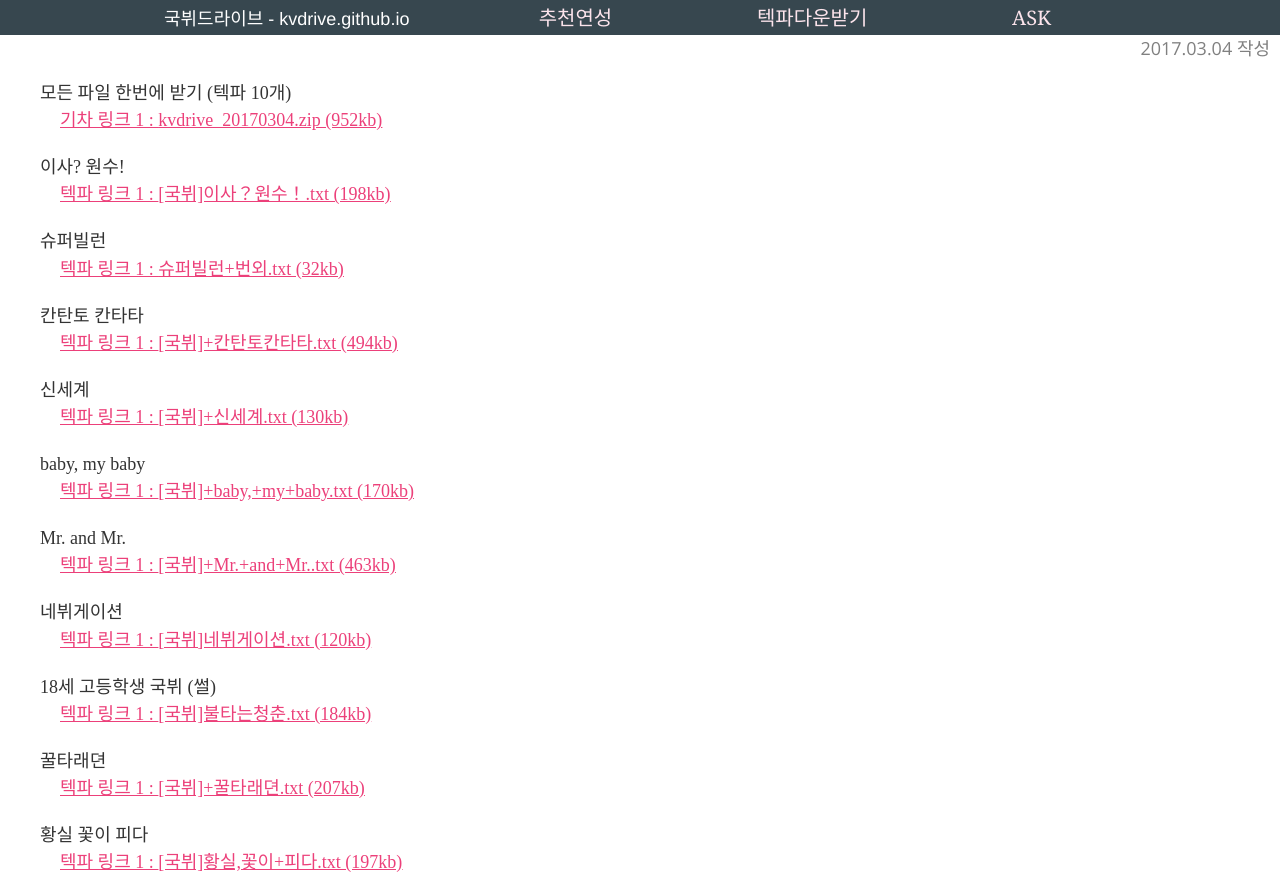
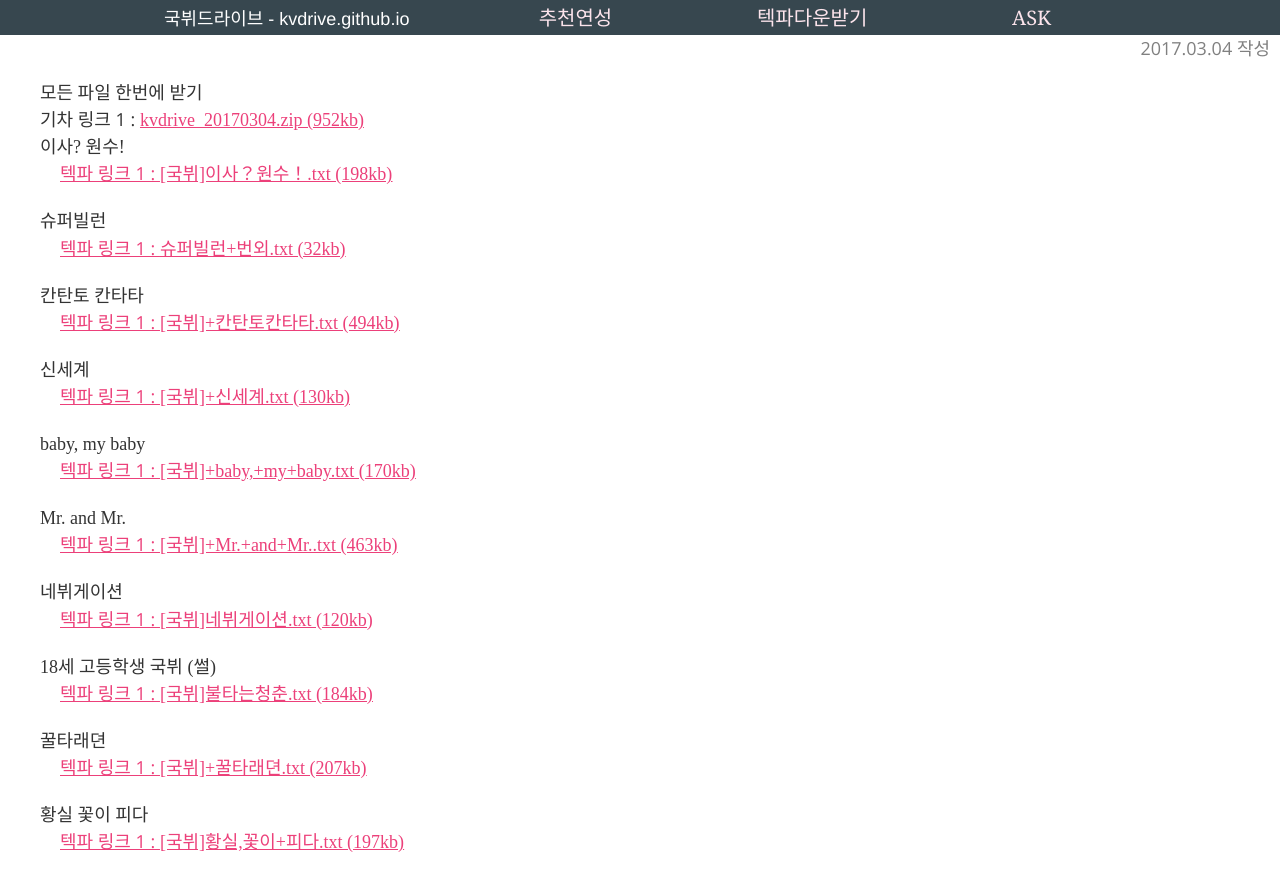
Before and after one commit to kvdrive/kvdrive.github.io, a plain HTML site: page txt.html in a window 1280 px wide. Shown: the top 878 px of the page. Drawn offline with nearby package versions, Linux system fonts and the light colour scheme; a script that the page names is missing.

Commit message:
Update txt.html

```diff
--- a/txt.html
+++ b/txt.html
@@ -21,20 +21,17 @@
 
 <article class="txt">
 <ul>
-  <li class="txtt">	<a name="000">	모든 파일 한번에 받기 (텍파 10개)</a>	</li>	<li class="outlink">	<a class="outlink" href="	https://drive.google.com/uc?export=download&id=	0B5wCBGFchzLka0dOU3RoYUN1SVU	" target="new">	기차 링크  1 :	<a class="outlink" href="https://drive.google.com/uc?export=download&id=0B5wCBGFchzLka0dOU3RoYUN1SVU" target="new">	kvdrive_20170304.zip (952kb)	</a>	</li>
-  <li class="txtt">	<a name="001">	이사? 원수!	</a>	</li>	<li class="outlink">	<a class="outlink" href="	https://drive.google.com/uc?export=download&id=	0B5wCBGFchzLkRU9DckhMeTQ2QzQ	" target="new">	텍파 링크  1 :	<a class="outlink" href="https://drive.google.com/uc?export=download&id=0B5wCBGFchzLkRU9DckhMeTQ2QzQ" target="new">	[국뷔]이사？원수！.txt (198kb)	</a>	</li>
-  <li class="txtt">	<a name="003">	슈퍼빌런	</a>	</li>	<li class="outlink">	<a class="outlink" href="	https://drive.google.com/uc?export=download&id=	0B5wCBGFchzLkMS11MGFlT3RVY2c	" target="new">	텍파 링크  1 :	<a class="outlink" href="https://drive.google.com/uc?export=download&id=0B5wCBGFchzLkMS11MGFlT3RVY2c" target="new">	슈퍼빌런+번외.txt (32kb)	</a>	</li>
-  <li class="txtt">	<a name="006">	칸탄토 칸타타	</a>	</li>	<li class="outlink">	<a class="outlink" href="	https://drive.google.com/uc?export=download&id=	0B5wCBGFchzLkYXNFMkw1YXZxaWc	" target="new">	텍파 링크  1 :	<a class="outlink" href="https://drive.google.com/uc?export=download&id=0B5wCBGFchzLkYXNFMkw1YXZxaWc" target="new">	[국뷔]+칸탄토칸타타.txt (494kb)		</li>
-  <li class="txtt">	<a name="017">	신세계	</a>	</li>	<li class="outlink">	<a class="outlink" href="	https://drive.google.com/uc?export=download&id=	0B5wCBGFchzLkQzlCWVpaM0ZxaW8	" target="new">	텍파 링크  1 :	<a class="outlink" href="https://drive.google.com/uc?export=download&id=0B5wCBGFchzLkQzlCWVpaM0ZxaW8" target="new">	[국뷔]+신세계.txt (130kb)	</a>	</li>
-  <li class="txtt">	<a name="020">	baby, my baby	</a>	</li>	<li class="outlink">	<a class="outlink" href="	https://drive.google.com/uc?export=download&id=	0B5wCBGFchzLkZU5FWk45MFhqWVE	" target="new">	텍파 링크  1 :	<a class="outlink" href="https://drive.google.com/uc?export=download&id=0B5wCBGFchzLkZU5FWk45MFhqWVE" target="new">	[국뷔]+baby,+my+baby.txt (170kb)		</li>
-  <li class="txtt">	<a name="021">	Mr. and Mr.	</a>	</li>	<li class="outlink">	<a class="outlink" href="	https://drive.google.com/uc?export=download&id=	0B5wCBGFchzLkS0hyblp2TGZmWUk	" target="new">	텍파 링크  1 :	<a class="outlink" href="https://drive.google.com/uc?export=download&id=0B5wCBGFchzLkS0hyblp2TGZmWUk" target="new">	[국뷔]+Mr.+and+Mr..txt (463kb)	</a>	</li>
-  <li class="txtt">	<a name="029">	네뷔게이션	</a>	</li>	<li class="outlink">	<a class="outlink" href="	https://drive.google.com/uc?export=download&id=	0B5wCBGFchzLkSFZ3YmhaTXpNM0U	" target="new">	텍파 링크  1 :	<a class="outlink" href="https://drive.google.com/uc?export=download&id=0B5wCBGFchzLkSFZ3YmhaTXpNM0U" target="new">	[국뷔]네뷔게이션.txt (120kb)	</a>	</li>
-  <li class="txtt">	<a name="032">	18세 고등학생 국뷔 (썰)	</a>	</li>	<li class="outlink">	<a class="outlink" href="	https://drive.google.com/uc?export=download&id=	0B5wCBGFchzLkZ2NoUGRMOURHQTg	" target="new">	텍파 링크  1 :	<a class="outlink" href="https://drive.google.com/uc?export=download&id=0B5wCBGFchzLkZ2NoUGRMOURHQTg" target="new">	[국뷔]불타는청춘.txt (184kb)	</a>	</li>
-  <li class="txtt">	<a name="033">	꿀타래뎐	</a>	</li>	<li class="outlink">	<a class="outlink" href="	https://drive.google.com/uc?export=download&id=	0B5wCBGFchzLkay1yNTlMTDRQdnc	" target="new">	텍파 링크  1 :	<a class="outlink" href="https://drive.google.com/uc?export=download&id=0B5wCBGFchzLkay1yNTlMTDRQdnc" target="new">	[국뷔]+꿀타래뎐.txt (207kb)	</a>	</li>
-  <li class="txtt">	<a name="034">	황실 꽃이 피다	</a>	</li>	<li class="outlink">	<a class="outlink" href="	https://drive.google.com/uc?export=download&id=	0B5wCBGFchzLkNzFRMFpVNE9wQWs	" target="new">	텍파 링크  1 :	<a class="outlink" href="https://drive.google.com/uc?export=download&id=0B5wCBGFchzLkNzFRMFpVNE9wQWs" target="new">	[국뷔]황실,꽃이+피다.txt (197kb)	</a>	</li>
-
-
-</ul></article>
+<li class="txtt">	<a name="000">	모든 파일 한번에 받기	</a>	</li>	<li class="dl">	기차 링크  1 :	<a class="outlink" href="https://drive.google.com/uc?export=download&id=0B5wCBGFchzLka0dOU3RoYUN1SVU" target="new">	kvdrive_20170304.zip (952kb)	</a>	</li>
+<li class="txtt">	<a name="001">	이사? 원수!	</a>	</li>	<li class="outlink">	텍파 링크  1 :	<a class="outlink" href="https://drive.google.com/uc?export=download&id=0B5wCBGFchzLkRU9DckhMeTQ2QzQ" target="new">	[국뷔]이사？원수！.txt (198kb)	</a>	</li>
+<li class="txtt">	<a name="003">	슈퍼빌런	</a>	</li>	<li class="outlink">	텍파 링크  1 :	<a class="outlink" href="https://drive.google.com/uc?export=download&id=0B5wCBGFchzLkMS11MGFlT3RVY2c" target="new">	슈퍼빌런+번외.txt (32kb)	</a>	</li>
+<li class="txtt">	<a name="006">	칸탄토 칸타타	</a>	</li>	<li class="outlink">	텍파 링크  1 :	<a class="outlink" href="https://drive.google.com/uc?export=download&id=0B5wCBGFchzLkYXNFMkw1YXZxaWc" target="new">	[국뷔]+칸탄토칸타타.txt (494kb)		</li>
+<li class="txtt">	<a name="017">	신세계	</a>	</li>	<li class="outlink">	텍파 링크  1 :	<a class="outlink" href="https://drive.google.com/uc?export=download&id=0B5wCBGFchzLkQzlCWVpaM0ZxaW8" target="new">	[국뷔]+신세계.txt (130kb)	</a>	</li>
+<li class="txtt">	<a name="020">	baby, my baby	</a>	</li>	<li class="outlink">	텍파 링크  1 :	<a class="outlink" href="https://drive.google.com/uc?export=download&id=0B5wCBGFchzLkZU5FWk45MFhqWVE" target="new">	[국뷔]+baby,+my+baby.txt (170kb)		</li>
+<li class="txtt">	<a name="021">	Mr. and Mr.	</a>	</li>	<li class="outlink">	텍파 링크  1 :	<a class="outlink" href="https://drive.google.com/uc?export=download&id=0B5wCBGFchzLkS0hyblp2TGZmWUk" target="new">	[국뷔]+Mr.+and+Mr..txt (463kb)	</a>	</li>
+<li class="txtt">	<a name="029">	네뷔게이션	</a>	</li>	<li class="outlink">	텍파 링크  1 :	<a class="outlink" href="https://drive.google.com/uc?export=download&id=0B5wCBGFchzLkSFZ3YmhaTXpNM0U" target="new">	[국뷔]네뷔게이션.txt (120kb)	</a>	</li>
+<li class="txtt">	<a name="032">	18세 고등학생 국뷔 (썰)	</a>	</li>	<li class="outlink">	텍파 링크  1 :	<a class="outlink" href="https://drive.google.com/uc?export=download&id=0B5wCBGFchzLkZ2NoUGRMOURHQTg" target="new">	[국뷔]불타는청춘.txt (184kb)	</a>	</li>
+<li class="txtt">	<a name="033">	꿀타래뎐	</a>	</li>	<li class="outlink">	텍파 링크  1 :	<a class="outlink" href="https://drive.google.com/uc?export=download&id=0B5wCBGFchzLkay1yNTlMTDRQdnc" target="new">	[국뷔]+꿀타래뎐.txt (207kb)	</a>	</li>
+<li class="txtt">	<a name="034">	황실 꽃이 피다	</a>	</li>	<li class="outlink">	텍파 링크  1 :	<a class="outlink" href="https://drive.google.com/uc?export=download&id=0B5wCBGFchzLkNzFRMFpVNE9wQWs" target="new">	[국뷔]황실,꽃이+피다.txt (197kb)	</a>	</li></ul></article>
 
 <article class="credit">
 <ul><li class="credits">Recommendations by <a class="cred" href="https://twitter.com/kvdrive" target="new"> @kvdrive</a> 2017</li></ul>
@@ -47,8 +44,7 @@
 
 
 
-  <script src='http://cdnjs.cloudflare.com/ajax/libs/jquery/2.1.3/jquery.min.js'></script>
-
+  <script src='https://cdnjs.cloudflare.com/ajax/libs/jquery/2.1.3/jquery.min.js'></script>
     <script src="index.js"></script>
     <script>
       (function(i,s,o,g,r,a,m){i['GoogleAnalyticsObject']=r;i[r]=i[r]||function(){
@@ -58,7 +54,14 @@
 
       ga('create', 'UA-93082232-1', 'auto');
       ga('send', 'pageview');
-
     </script>
+  <script type="text/javascript" id="wau_scr_b86cf0b5">
+    var wau_p = wau_p || []; wau_p.push(["m6i1", "b86cf0b5", false]);
+    (function() {
+        var s=document.createElement("script"); s.type="text/javascript";
+        s.async=true; s.src="https://widgets.amung.us/a_pro.js";
+        document.getElementsByTagName("head")[0].appendChild(s);
+    })();
+</script>
 </body>
 </html>
```
